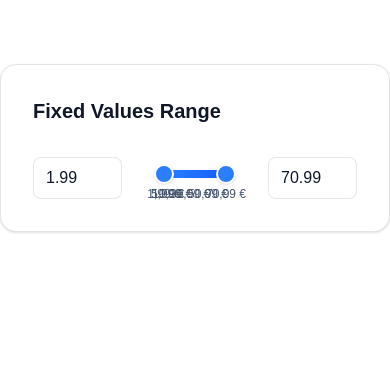
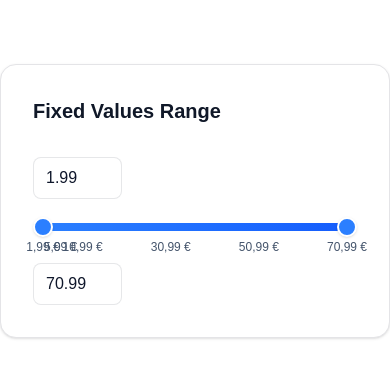
Before and after one commit to XavierVilaRubio/slider, a Next.js app: page /exercise2 in a window 390 px wide. Shown: the top 378 px of the page. Built offline with nearby package versions, Linux system fonts and the light colour scheme.

Commit message:
style(range): improve touch handling and layout adjustments in Range component

```diff
--- a/app/components/range/Range.tsx
+++ b/app/components/range/Range.tsx
@@ -113,7 +113,7 @@ const Track = (props: RangeTrackProps) => {
   return (
     <div className="relative mx-2.5 my-auto flex-1">
       <div
-        className="track relative h-2 w-full rounded-full bg-linear-to-r from-slate-200/90 to-blue-200/90"
+        className="track relative h-2 w-full touch-none rounded-full bg-linear-to-r from-slate-200/90 to-blue-200/90"
         ref={trackRef}
         {...props}
       >
@@ -192,9 +192,9 @@ const Thumb = ({ handle, ...props }: ThumbProps) => {
   return (
     <button
       type="button"
-      className="absolute top-1/2 size-5 -translate-1/2 cursor-grab rounded-full border-2 border-white bg-blue-500 shadow transition-[transform,shadow] hover:scale-110 focus:scale-110 focus:ring-2 focus:ring-blue-500 focus:ring-offset-2 focus:outline-none data-[active=true]:scale-110 data-[active=true]:cursor-grabbing"
+      className="absolute top-1/2 size-5 -translate-1/2 cursor-grab touch-none rounded-full border-2 border-white bg-blue-500 shadow transition-[transform,shadow] hover:scale-110 focus:scale-110 focus:ring-2 focus:ring-blue-500 focus:ring-offset-2 focus:outline-none data-[active=true]:scale-110 data-[active=true]:cursor-grabbing"
       data-active={activeHandle === handle}
-      style={{ left: `${percent}%` }}
+      style={{ left: `${percent}%`, touchAction: "none" }}
       onPointerDown={startGrabbing(handle)}
       onKeyDown={handleKeyboardInput(handle)}
       role="slider"
@@ -473,7 +473,10 @@ const Range = (props: RangeProps) => {
   return (
     <RangeContext.Provider value={ctx}>
       <div
-        className={twMerge("flex gap-8", className)}
+        className={twMerge(
+          "flex flex-col items-stretch gap-6 sm:flex-row sm:items-center sm:gap-8",
+          className,
+        )}
         data-dragging={Boolean(activeHandle)}
       >
         <Input handle="min" label="Minimum value" disabled={mode === "fixed"} />
```
